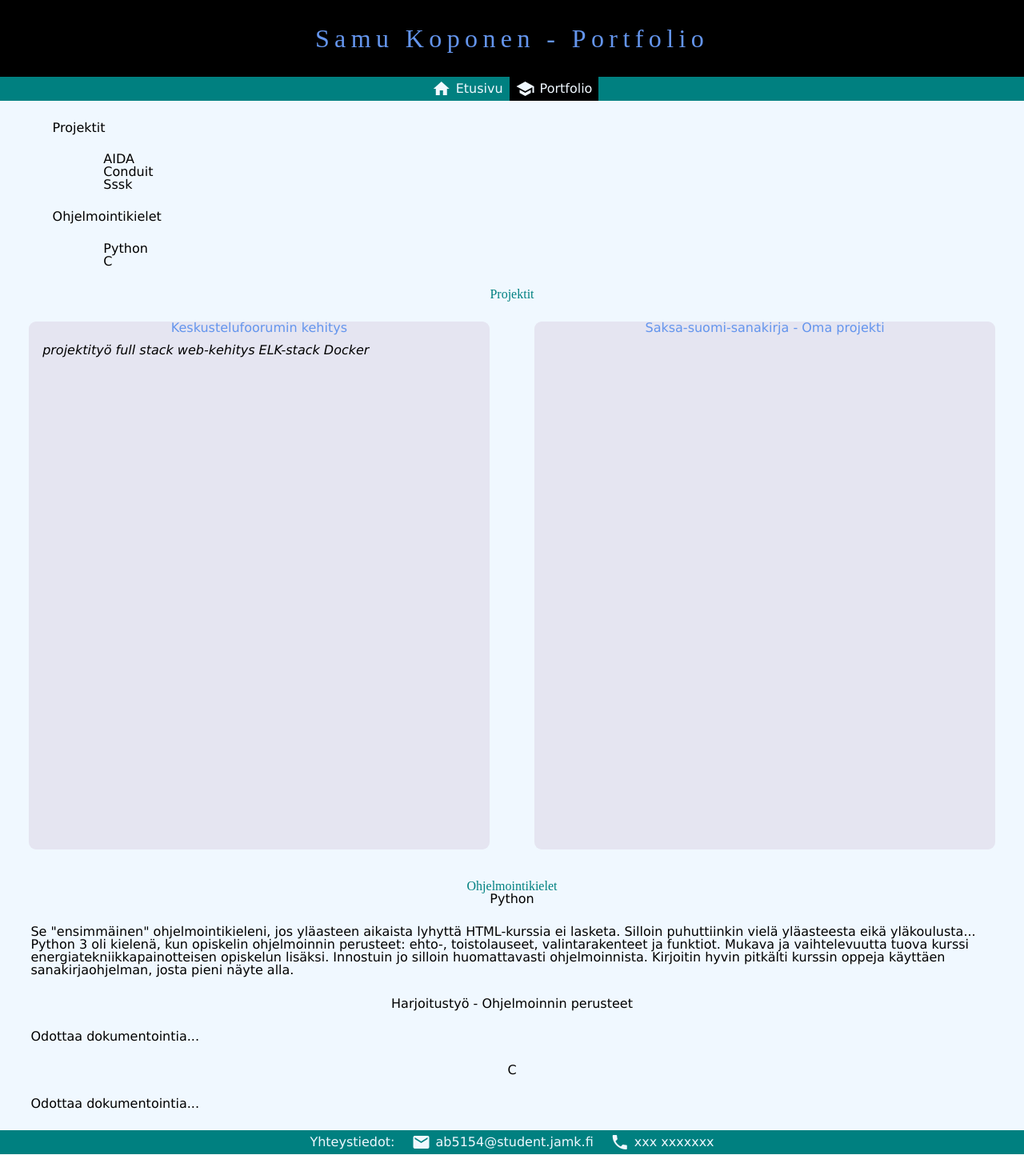
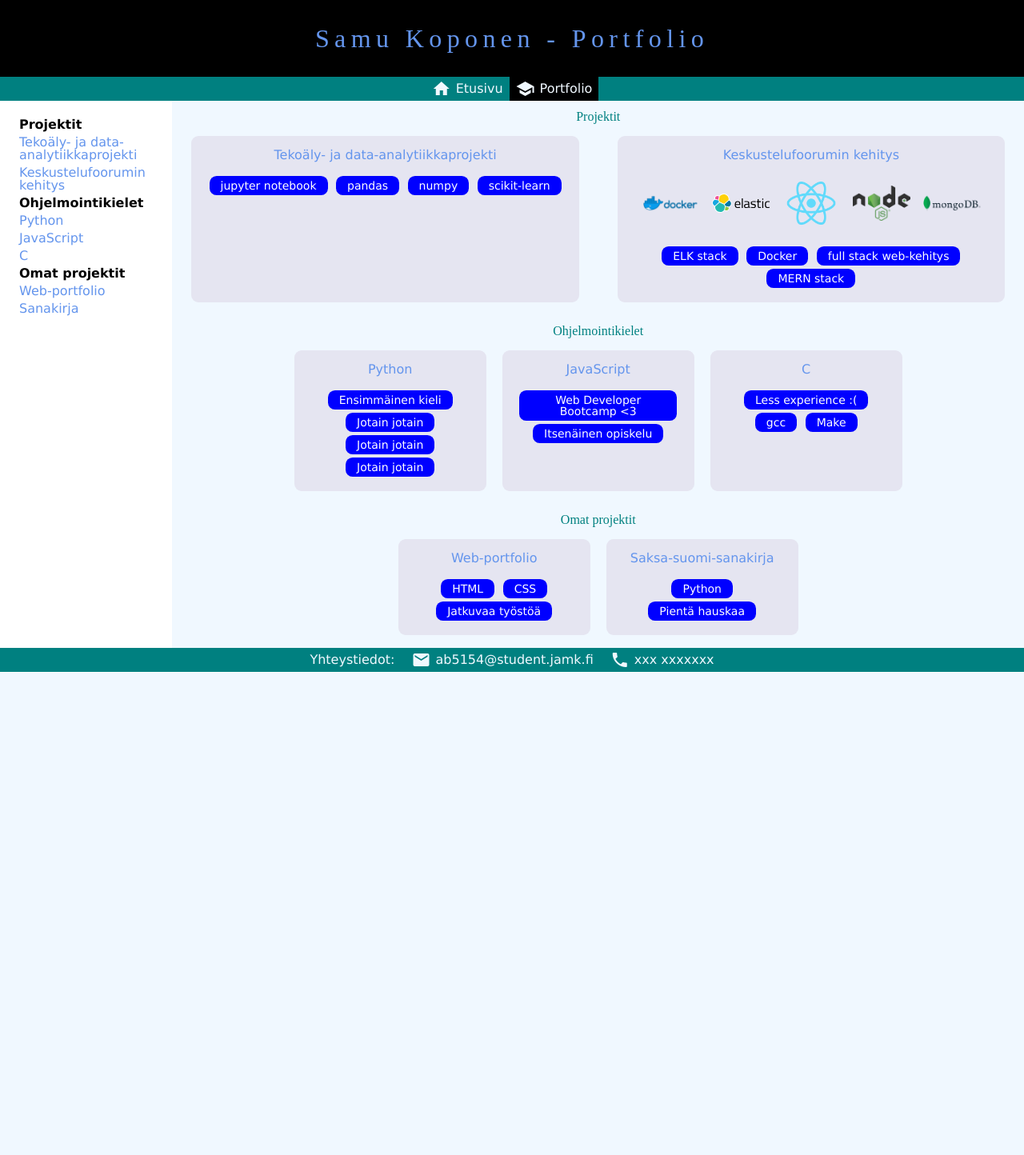
Before and after one commit to skop92/web-portfolio, a web app: file src/portfolio.html in a window 1280 px wide. Shown: the whole page at 80% size. After the commit the page ends 841 px from the top, so only its background shows below. Run offline with its HTML, style and script files only (its server is not run), Linux system fonts and the light colour scheme; some libraries are stand-ins or nearby versions.

Commit message:
Portfolio layout with flex done

```diff
--- a/src/portfolio.html
+++ b/src/portfolio.html
@@ -9,7 +9,6 @@
     <meta name="viewport" content="width=device-width, initial-scale=1.0">
     <link rel="stylesheet" href="../lightbox2/dist/css/lightbox.min.css">
     <link rel="stylesheet" type="text/css" href="styles/styles.css">
-    <!--<link rel="stylesheet" type="text/css" href="styles/styles-old.css">-->
     <link href="https://fonts.googleapis.com/icon?family=Material+Icons" rel="stylesheet">
     <title>Samu Koponen - Portfolio</title>
 </head>
@@ -31,68 +30,86 @@
             </ul>
         </nav>
 
-        <section>
+        <section id="portfolio-main">
 
             <aside class="side-nav">
+                <span>Projektit</span>
                 <ul>
-                    <li>Projektit
+                    <li><a href="#" target="_self">Tekoäly- ja data-analytiikkaprojekti</a></li>
+                    <li><a href="portfolio-articles/conduit.html" target="_self">Keskustelufoorumin kehitys</a></li>
+                </ul>
+                <span>Ohjelmointikielet</span>
                 <ul>
-                            <li>AIDA</li>
-                            <li>Conduit</li>
-                            <li>Sssk</li>
+                    <li><a href="#" target="_self">Python</a></li>
+                    <li><a href="#" target="_self">JavaScript</a></li>
+                    <li><a href="#" target="_self">C</a></li>
                 </ul>
-                    </li>
-                    <li>Ohjelmointikielet
+                <span>Omat projektit</span>
                 <ul>
-                            <li>Python</li>
-                            <li>C</li>
-                        </ul>
-                    </li>
+                    <li><a href="#" target="_self">Web-portfolio</a></li>
+                    <li><a href="portfolio-articles/sanakirja.html" target="_self">Sanakirja</a></li>
                 </ul>
             </aside>
 
-            <section class="clear clearfix">
+            <section id="portfolio-overview">
+
 
                 <h2>Projektit</h2>
 
-                <article class="pf-container-large p-01">
-                    <div class="pf-content-top-large">
-                        <div class="pf-header-large">
+                <div class="project-container">
+                    <article class="pf-container pf-container-large">
+                        <div class="pf-header">
+                            <a href="#" target="_self">
+                                <h3>Tekoäly- ja data-analytiikkaprojekti</h3>
+                            </a>
+                        </div>
+                        <div class="key-word-container">
+                            <span class="key-word">jupyter notebook</span>
+                            <span class="key-word">pandas</span>
+                            <span class="key-word">numpy</span>
+                            <span class="key-word">scikit-learn</span>
+                        </div>
+                    </article>
+
+                    <article class="pf-container pf-container-large">
+                        <div class="pf-header">
                             <a href="portfolio-articles/conduit.html" target="_self">
                                 <h3>Keskustelufoorumin kehitys</h3>
                             </a>
                         </div>
+                        <div class="img-container">
+                            <img src="images/docker-logo.png" alt="Docker logo" /><img
+                                 src="images/elastic-logo.svg" alt="ELK-stack logo" role="img" /><img
+                                 src="images/react-logo.png" alt="React logo" /><img
+                                 src="images/nodejs.png" alt="Nodejs logo" /><img
+                                 src="images/mongo.png" alt="MongoDB logo" />
+                        </div>
                         <div class="key-word-container">
-                            <span class="key-word">projektityö</span>
+                            <span class="key-word">ELK stack</span>
+                            <span class="key-word">Docker</span>
                             <span class="key-word">full stack web-kehitys</span>
-                            <span class="key-word">ELK-stack</span>
-                            <span class="key-word">Docker</span>
+                            <span class="key-word">MERN stack</span>
                         </div>
-                        <!-- Tämän osan sisältö siirtyi kokonaan portfolioartikkeliin. -->
-                        <!-- <div class="pf-text-content-large p-01"></div> -->
-                    </div> <!-- content top end -->
-                    <!-- <div class="pf-content-bottom-large p-01"></div> -->
                     </article>
-
-
-                <article class="pf-container-large">
-                    <div class="pf-content-top-large">
-                        <div class="pf-header-large">
-                            <a href="portfolio-articles/sanakirja.html" target="_self">
-                                <h3>Saksa-suomi-sanakirja - Oma projekti</h3>
-                            </a>
                 </div>
-
-                    </div> <!-- content top end -->
-                </article>
 
 
                 <h2>Ohjelmointikielet</h2>
 
-
-                <article class="pf-container-small">
+                <div class="language-container">
+                    <article class="pf-container pf-container-small">
+                        <div class="pf-header">
+                            <a href="portfolio-articles/sanakirja.html" target="_self">
                                 <h3>Python</h3>
-                    <p>
+                            </a>
+                        </div>
+                        <div class="key-word-container">
+                            <span class="key-word">Ensimmäinen kieli</span>
+                            <span class="key-word">Jotain jotain</span>
+                            <span class="key-word">Jotain jotain</span>
+                            <span class="key-word">Jotain jotain</span>
+                        </div>
+                        <p class="hide">
                             Se "ensimmäinen" ohjelmointikieleni, jos yläasteen aikaista lyhyttä HTML-kurssia ei lasketa.
                             Silloin puhuttiinkin vielä yläasteesta eikä yläkoulusta...
                             Python 3 oli kielenä, kun opiskelin <strong>ohjelmoinnin perusteet:</strong>
@@ -101,23 +118,66 @@
                             Innostuin jo silloin huomattavasti ohjelmoinnista.
                             Kirjoitin hyvin pitkälti kurssin oppeja käyttäen sanakirjaohjelman, josta pieni näyte alla.
                         </p>
-                    <!-- Nämä siirrettävä portfolioartikkeliin -->
-                    <h4>Harjoitustyö - Ohjelmoinnin perusteet</h4>
-                    <p class="toBeContinued">
-                        Odottaa dokumentointia...
-                    </p>
                     </article>
 
-
-                <article class="pf-container-small">
-                    <h3>C</h3>
-                    <p class="toBeContinued">
-                        Odottaa dokumentointia...
-                    </p>
+                    <article class="pf-container pf-container-small">
+                        <div class="pf-header">
+                            <a href="#" target="_self">
+                                <h3>JavaScript</h3>
+                            </a>
+                        </div>
+                        <div class="key-word-container">
+                            <span class="key-word">Web Developer Bootcamp &lt;3</span>
+                            <span class="key-word">Itsenäinen opiskelu</span>
+                        </div>
                     </article>
 
+                    <article class="pf-container pf-container-small">
+                        <div class="pf-header">
+                            <a href="#" target="_self">
+                                <h3>C</h3>
+                            </a>
+                        </div>
+                        <div class="key-word-container">
+                            <span class="key-word">Less experience :(</span>
+                            <span class="key-word">gcc</span>
+                            <span class="key-word">Make</span>
+                        </div>
+                    </article>
+                </div>
 
-            </section> <!-- content end -->
+
+                <h2>Omat projektit</h2>
+
+                <div class="personal-projects-container">
+                    <article class="pf-container pf-container-small">
+                        <div class="pf-header">
+                            <a href="portfolio-articles/sanakirja.html" target="_self">
+                                <h3>Web-portfolio</h3>
+                            </a>
+                        </div>
+                        <div class="key-word-container">
+                            <span class="key-word">HTML</span>
+                            <span class="key-word">CSS</span>
+                            <span class="key-word">Jatkuvaa työstöä</span>
+                        </div>
+                    </article>
+
+                    <article class="pf-container pf-container-small">
+                        <div class="pf-header">
+                            <a href="portfolio-articles/sanakirja.html" target="_self">
+                                <h3>Saksa-suomi-sanakirja</h3>
+                            </a>
+                        </div>
+                        <div class="key-word-container">
+                            <span class="key-word">Python</span>
+                            <span class="key-word">Pientä hauskaa</span>
+                        </div>
+                    </article>
+                </div>
+
+
+            </section> <!-- portfolio-overview end -->
         </section>
 
         <footer>
--- a/src/styles/styles.css
+++ b/src/styles/styles.css
@@ -1,10 +1,9 @@
 /*
     tekijä: Samu Koponen
-    kurssi: Web-tekniikat, kesä 2022
-    Harjoitustyö
 */
 
-/* http://meyerweb.com/eric/tools/css/reset/
+/* CSS reset (with small modifications)
+   http://meyerweb.com/eric/tools/css/reset/
    v2.0 | 20110126
    License: none (public domain)
 */
@@ -25,6 +24,8 @@ time, mark, audio, video {
     margin: 0;
     padding: 0;
     border: 0;
+    /* box-sizing added here since the property is not inherited */
+    box-sizing: border-box;
     font-size: 100%;
     font: inherit;
     vertical-align: bottom; /* changed "baseline" --> "bottom" */
@@ -99,6 +100,12 @@ nav ul, footer ul {
     padding: 0;
 }
 
+nav {
+    position: -webkit-sticky;
+    position: sticky;
+    top: 0;
+}
+
 nav li, footer li {
     display: inline-block;
     padding: 0;
@@ -139,6 +146,45 @@ nav a.active {
     ** SECTION STYLES **
 */
 /* Layout */
+#portfolio-main {
+    display: flex;
+}
+
+#portfolio-overview {
+    display: block;
+    flex-grow: 1;
+}
+
+.side-nav {
+    background-color: white;
+    width: 270px;
+    /*flex-basis: 300px;*/
+    display: none;
+    padding: 1em 1.5em;
+    text-align: left;
+}
+
+@media (min-width: 992px){
+    .side-nav {
+        display: block;
+    }
+}
+
+.side-nav li, .side-nav span {
+    display: block;
+    padding: 0.375em 0 0 0;
+}
+
+.side-nav span {
+    font-weight: 700;
+}
+
+.project-container, .language-container, .personal-projects-container {
+    display: flex;
+    justify-content: center;
+    flex-wrap: wrap;
+}
+
 .front-page {
     background-color: hsl(240, 29%, 92%);
     border: 1px solid #ac9675;
@@ -148,55 +194,56 @@ nav a.active {
     overflow: hidden;
 }
 
-.pf-container-large {
-    display: inline-block;
+.pf-container {
+    display: block;
+    /*background-color: rgb(102, 214, 145);*/
     background-color: rgb(229, 229, 241);
     /*border: 1px solid #8a8ac7;*/
     border-radius: 9px;
-    margin: 2%;
-    width: 45%;
-    height: 660px;
-    overflow: hidden;
+    margin: 1em 0.625em;
+    padding: 1em;
+    height: auto;
 }
 
-.pf-content-top-large {
-    width: 100%;
-    height: 550px;
+.pf-container-large {
+    flex-grow: 1;
+    width: 300px;
 }
 
-.pf-content-bottom-large {
-    width: 100%;
-    height: 110px;
+.pf-container-small {
+    flex-basis: 240px;
+    flex-shrink: 1;
 }
 
-.pf-container-large.p-010 {
-    background-image: url(../images/react-logo.png), url(../images/nodejs.png), url(../images/mongo.png),
-        url(../images/docker-logo.png), url(../images/elastic-logo.svg);
-    background-position: var(--pos-1p3) var(--pos-1p2), var(--pos-c) var(--pos-1p2), var(--pos-3p3) var(--pos-1p2),
-        var(--pos-1p2) var(--pos-2p2), var(--pos-2p2) var(--pos-2p2);
-    background-size: 20%;
-    background-repeat: no-repeat;
+@media (min-width: 992px){
+    .pf-container-large {
+        margin: 1em 1.5em;
+    }
 }
 
-.pf-content-bottom-large.p-01 {
-    background-image: url(../images/react-logo.png), url(../images/nodejs.png), url(../images/mongo.png),
-        url(../images/docker-logo.png), url(../images/elastic-logo.svg);
-    background-position: var(--pos-1p5) var(--pos-c), var(--pos-2p5) var(--pos-c), var(--pos-c) var(--pos-c),
-        var(--pos-4p5) var(--pos-c), var(--pos-5p5) var(--pos-c);
-    background-size: 15%;
-    background-repeat: no-repeat;
+/*
+.pf-container-large {
+    margin: 1em 1.5em;
+    flex-grow: 1;
+}
+*/
+.img-container {
+    display: flex;
+    flex-wrap: wrap;
+    justify-content: center;
+    margin: 0 0 1em;
 }
 
-.pf-text-content-large {
-    width: 100%;
-    overflow: hidden;
-    text-overflow: ellipsis;
-    height: 440px;
-    /*background-color: rgba(229, 229, 241, 0.4);*/
+.img-container img {
+    max-width: 4.5em;
+    height: auto;
+    margin: auto 0.5em;
+    /*max-height: 4.5em;*/
 }
 
-.pf-header-large {
+.pf-header {
     display: inline-block;
+    margin: 0 0 1em;
 }
 
 #naama {
@@ -206,25 +253,10 @@ nav a.active {
     margin: 2%;
 }
 
-/* Content styles */
-section p, .gallery-heading {
-    /*
-    Alternative for container padding
-    width: 90%;
-    margin: 1em 0.875em 0.5em;
-    */
-    /*
-    overflow: hidden;
-    text-overflow: ellipsis;
-    white-space: nowrap;
-    */
-    margin: 2% 3%;
-    text-align: left;
-}
-
 .key-word-container {
-    margin: 2% 3%;
-    text-align: left;
+    display: flex;
+    flex-wrap: wrap;
+    justify-content: center;
 }
 
 .key-word-title {
@@ -232,7 +264,13 @@ section p, .gallery-heading {
 }
 
 .key-word {
-    font-style: italic;
+    /*font-style: italic;*/
+    background-color: blue;
+    color: white;
+    border-radius: 0.625em;
+    padding: 0.375em 1em;
+    margin: 0.125em 0.375em;
+    font-size: 0.875em;
 }
 
 section p span {
@@ -245,11 +283,13 @@ section code {
     font-size: 1rem;
 }
 
+/* Poistettu käytöstä side-nav lisäyksen aikaan
 section ul {
     text-align: left;
     margin: 2%;
     padding-left: 2.5em;
 }
+*/
 
 section li span {
     padding-left: 0.125em;
@@ -380,4 +420,22 @@ section a:active {
     --pos-4p5: 74%;
     --pos-5p5: 98%;
 }
+
+.pf-container-large.p-010 {
+    background-image: url(../images/react-logo.png), url(../images/nodejs.png), url(../images/mongo.png),
+        url(../images/docker-logo.png), url(../images/elastic-logo.svg);
+    background-position: var(--pos-1p3) var(--pos-1p2), var(--pos-c) var(--pos-1p2), var(--pos-3p3) var(--pos-1p2),
+        var(--pos-1p2) var(--pos-2p2), var(--pos-2p2) var(--pos-2p2);
+    background-size: 20%;
+    background-repeat: no-repeat;
+}
+
+.pf-content-bottom-large.p-01 {
+    background-image: url(../images/react-logo.png), url(../images/nodejs.png), url(../images/mongo.png),
+        url(../images/docker-logo.png), url(../images/elastic-logo.svg);
+    background-position: var(--pos-1p5) var(--pos-c), var(--pos-2p5) var(--pos-c), var(--pos-c) var(--pos-c),
+        var(--pos-4p5) var(--pos-c), var(--pos-5p5) var(--pos-c);
+    background-size: 15%;
+    background-repeat: no-repeat;
+}
 */
```
Lines whose indentation alone changed are shown as unchanged.
